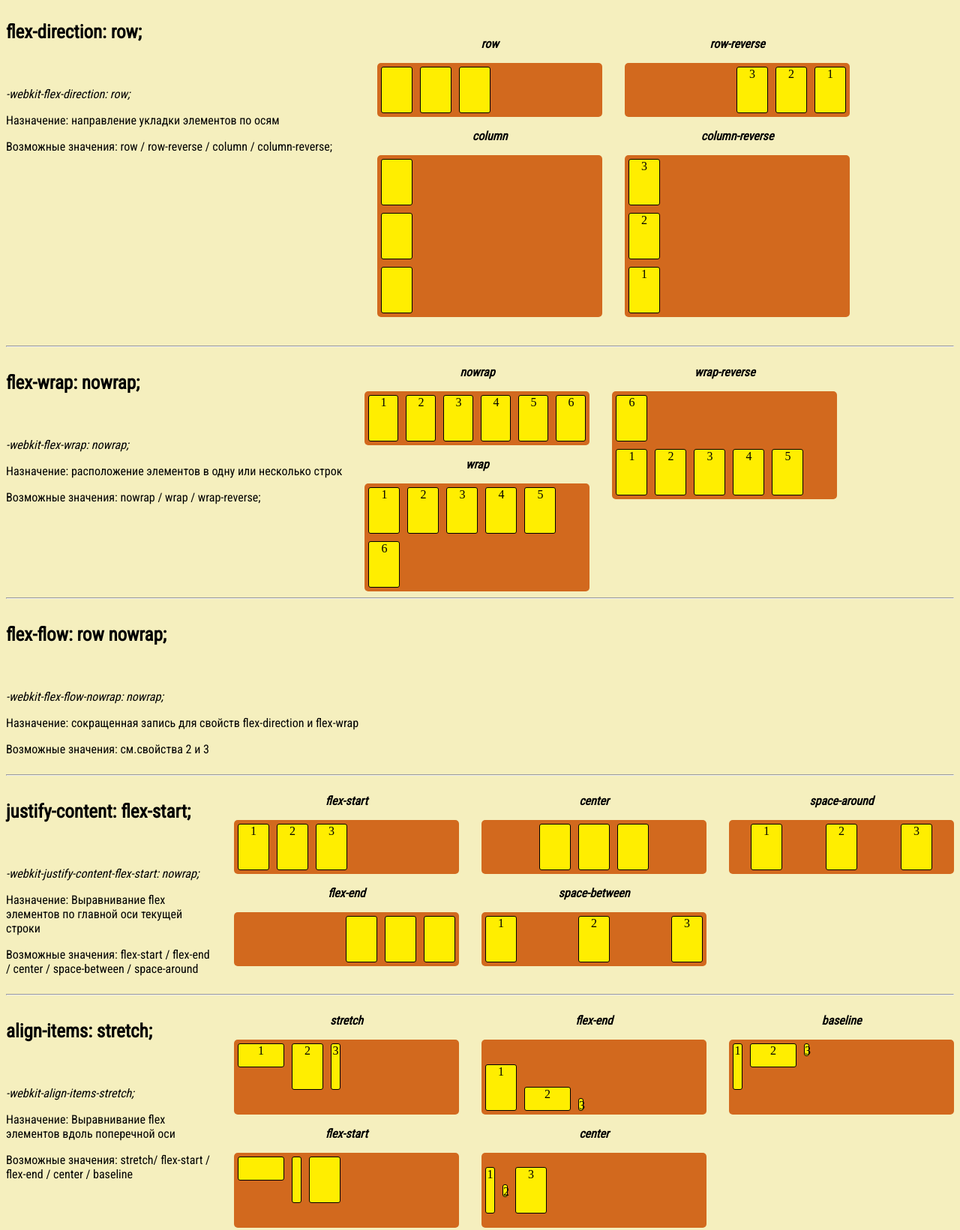
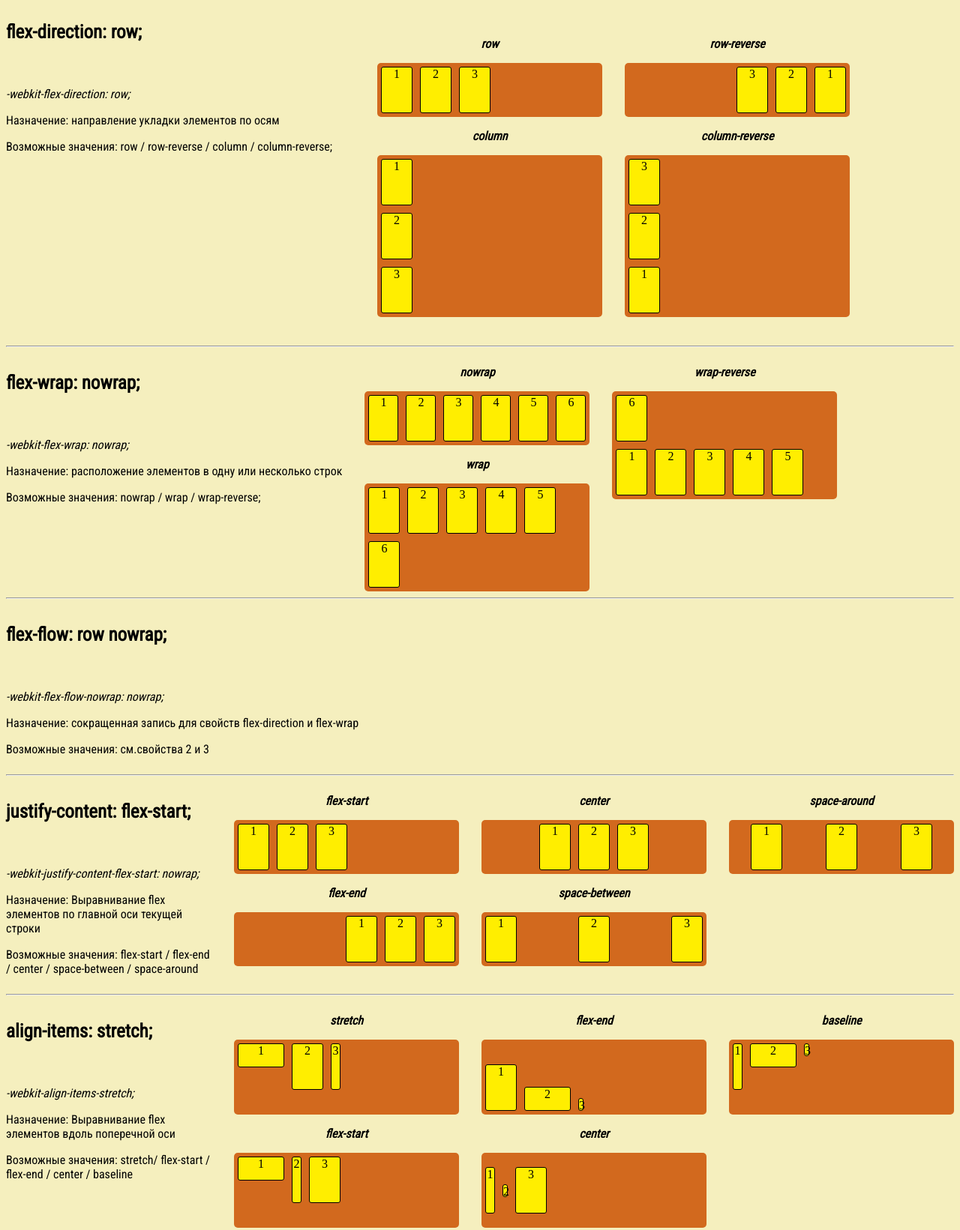
Before and after one commit to kriscat/hw6, a plain HTML site: page index.html in a window 1280 px wide. Shown: the part 406-2047 px from the top of the page at 75% size. Drawn offline with Linux system fonts and the light colour scheme.

Commit message:
Update index.html

```diff
--- a/index.html
+++ b/index.html
@@ -73,9 +73,9 @@
                             <p>row</p>
                         </div>
                         <div class="row1">
-                            <div class="block"></div>
-                            <div class="block"></div>
-                            <div class="block"></div>
+                            <div class="block">1</div>
+                            <div class="block">2</div>
+                            <div class="block">3</div>
                         </div>
                     </div>
 
@@ -84,9 +84,9 @@
                             <p>column</p>
                         </div>
                         <div class="row3">
-                            <div class="block"></div>
-                            <div class="block"></div>
-                            <div class="block"></div>
+                            <div class="block">1</div>
+                            <div class="block">2</div>
+                            <div class="block">3</div>
                         </div>
 
                     </div>
@@ -217,9 +217,9 @@
                 <p>flex-end</p>
             </div>
             <div class="fifht2">
-                <div class="block"></div>
-                <div class="block"></div>
-                <div class="block"></div>
+                <div class="block">1</div>
+                <div class="block">2</div>
+                <div class="block">3</div>
             </div>
         </div>
         <div class="blocks">
@@ -227,9 +227,9 @@
                 <p>center</p>
             </div>
             <div class="fifht3">
-                <div class="block"></div>
-                <div class="block"></div>
-                <div class="block"></div>
+                <div class="block">1</div>
+                <div class="block">2</div>
+                <div class="block">3</div>
             </div>
             <div class="name2">
                 <p>space-between</p>
@@ -277,9 +277,9 @@
                 <p>flex-start</p>
             </div>
             <div class="sixth2 ">
-                <div class="forsixth2 "></div>
-                <div class="forsixth1"></div>
-                <div class="block "></div>
+                <div class="forsixth2 ">1</div>
+                <div class="forsixth1">2</div>
+                <div class="block ">3</div>
             </div>
         </div>
         <div class="blocks ">
```
